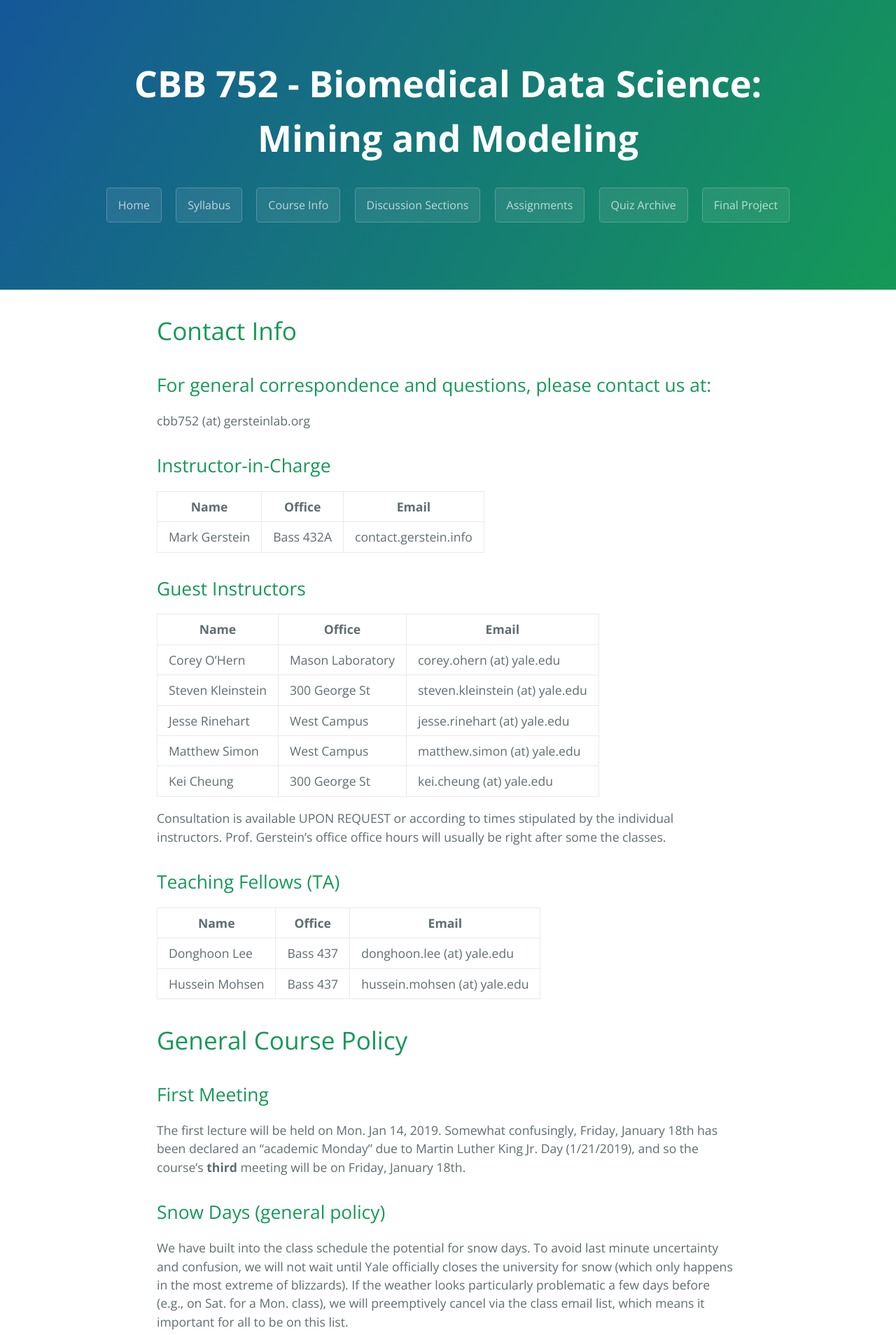
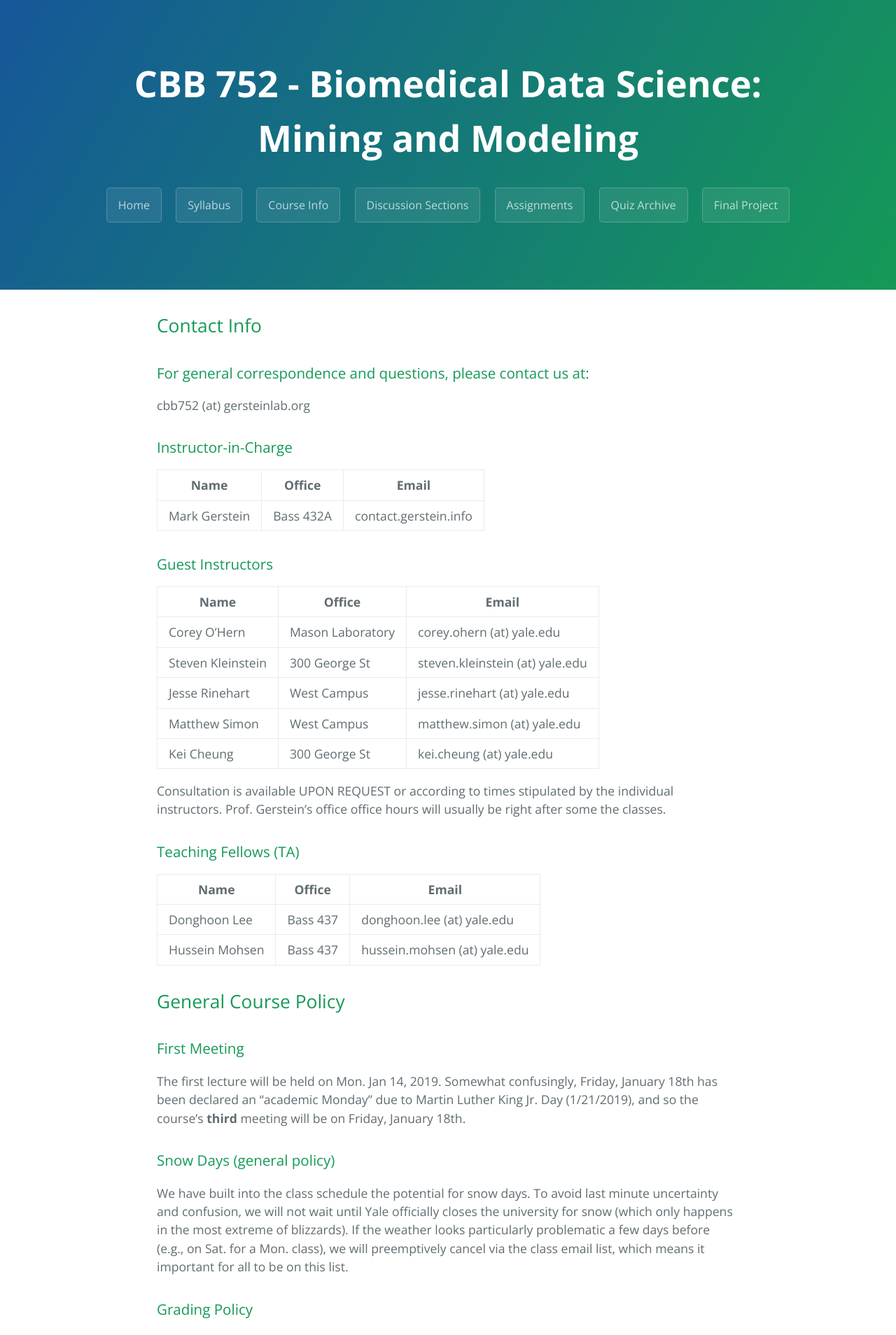
Before and after one commit to gersteinlab/cbb752b19, a Jekyll site: the page built from info.md, in a window 1280 px wide. Shown: the top 1908 px of the page at 70% size. Built offline with Jekyll 4.4.1, drawn with Linux system fonts in a browser that asks for light colours.

```diff
--- a/info.md
+++ b/info.md
@@ -3,19 +3,19 @@ title: Course Info
 layout: page
 ---
 
-# Contact Info
+## Contact Info
 
-## For general correspondence and questions, please contact us at:
+### For general correspondence and questions, please contact us at:
 
 cbb752 (at) gersteinlab.org
 
-## Instructor-in-Charge
+### Instructor-in-Charge
 
 | Name | Office | Email |
 | --- | --- | --- |
 | Mark Gerstein | Bass 432A | contact.gerstein.info |
 
-## Guest Instructors
+### Guest Instructors
 
 | Name | Office | Email |
 | --- | --- | --- |
@@ -28,22 +28,22 @@ cbb752 (at) gersteinlab.org
 
 Consultation is available UPON REQUEST or according to times stipulated by the individual instructors. Prof. Gerstein's office office hours will usually be right after some the classes.
 
-## Teaching Fellows (TA)
+### Teaching Fellows (TA)
 
 | Name | Office | Email |
 | --- | --- | --- |
 | Donghoon Lee	| Bass 437	| donghoon.lee (at) yale.edu |
 | Hussein Mohsen	| Bass 437	| hussein.mohsen (at) yale.edu |
 
-# General Course Policy
+## General Course Policy
 
-## First Meeting
+### First Meeting
 The first lecture will be held on Mon. Jan 14, 2019. Somewhat confusingly, Friday, January 18th has been declared an "academic Monday" due to Martin Luther King Jr. Day (1/21/2019), and so the course's **third** meeting will be on Friday, January 18th.
 
-## Snow Days (general policy)
+### Snow Days (general policy)
 We have built into the class schedule the potential for snow days. To avoid last minute uncertainty and confusion, we will not wait until Yale officially closes the university for snow (which only happens in the most extreme of blizzards). If the weather looks particularly problematic a few days before (e.g., on Sat. for a Mon. class), we will preemptively cancel via the class email list, which means it important for all to be on this list.
 
-## Grading Policy
+### Grading Policy
 We expect that this year the weighting scheme will be to a first approximation:
 
 | Category	| % of Total Grade |
@@ -54,7 +54,7 @@ We expect that this year the weighting scheme will be to a first approximation:
 | Homeworks	| 20% |
 | Final Project	| 30% |
 
-## Relevant Yale College Regulations
+### Relevant Yale College Regulations
 
 Students may have questions concerning end-of-term matters. Links to further information about these regulations can be found below:
 - http://catalog.yale.edu/ycps/academic-regulations/reading-period-final-examination-period/
```
